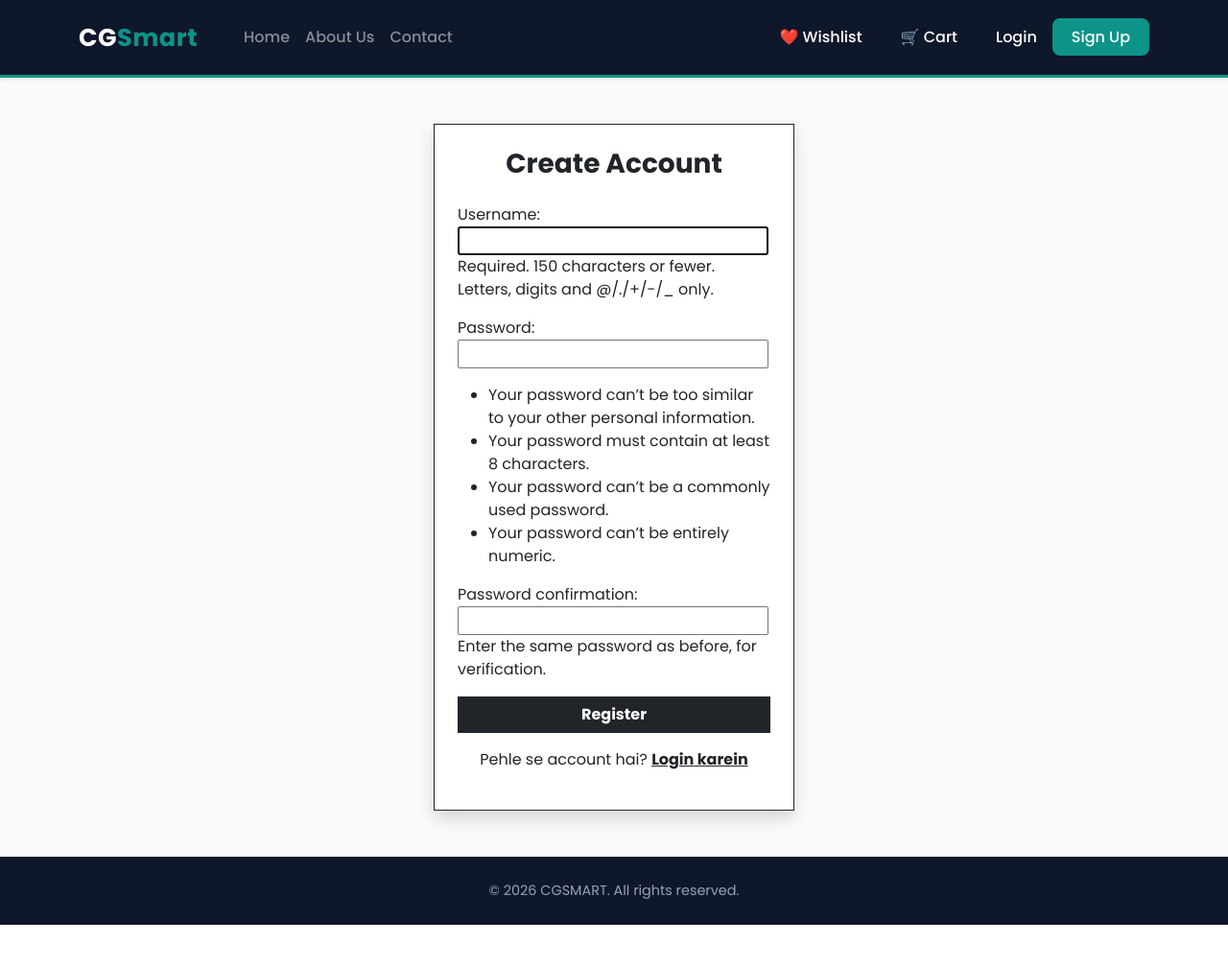
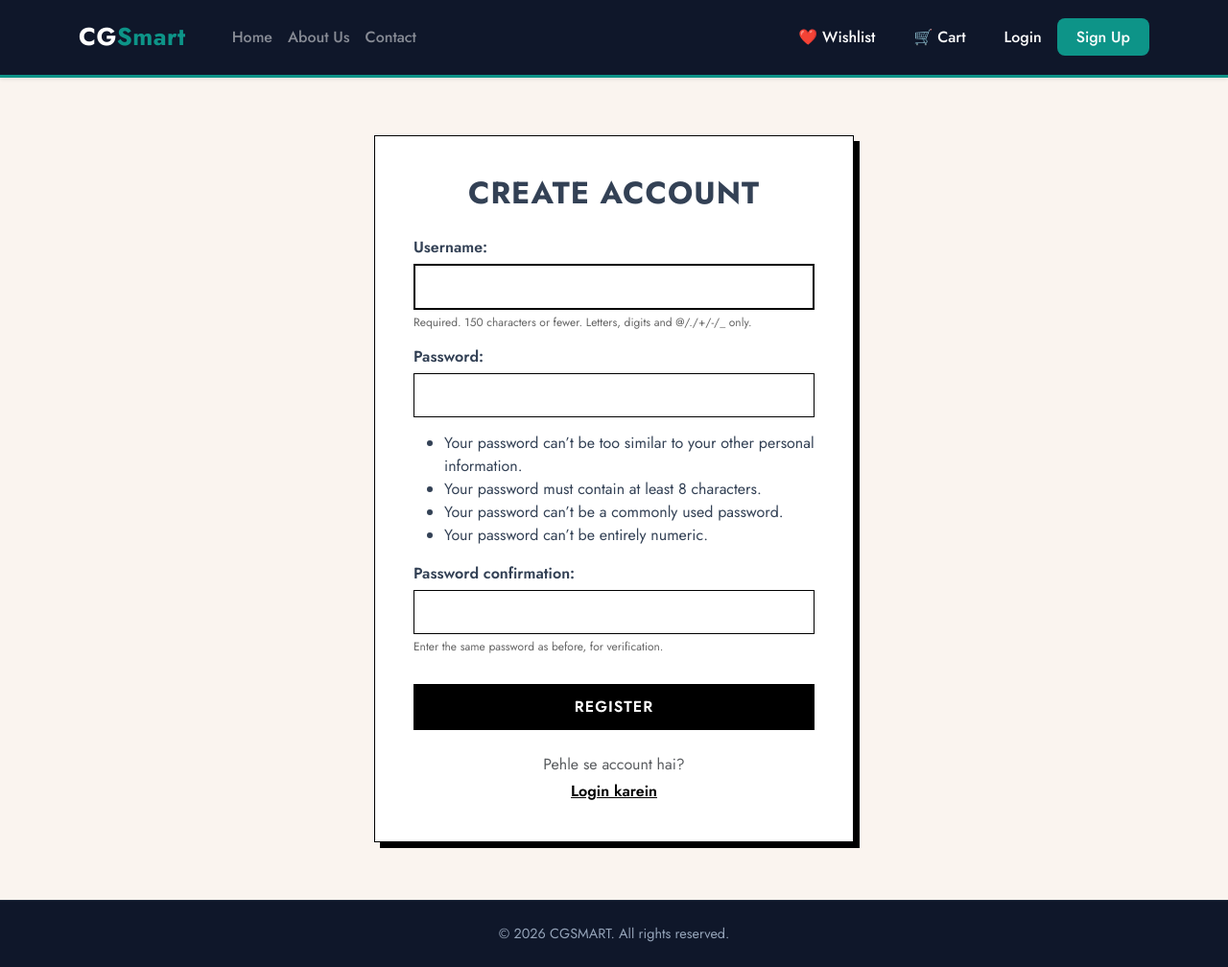
Before and after one commit to pankajchachan2008-rgb/my-online-store, a Django app: page /register/ in a window 1280 px wide. Shown: the whole page at 96% size. Before the commit the page ends 964 px from the top, so only its background shows below. Run offline with Django 5.2, Linux system fonts and the light colour scheme.

Commit message:
Updated Login and Register pages with Premium UI

```diff
--- a/products/templates/registration/register.html
+++ b/products/templates/registration/register.html
@@ -1,15 +1,78 @@
 {% extends 'base.html' %}
+{% load static %}
+
 {% block content %}
-<div class="container mt-5 mb-5" style="max-width: 400px;">
-    <div class="card p-4 border-dark rounded-0 shadow">
-        <h3 class="text-center fw-bold mb-4">Create Account</h3>
+<link href="https://fonts.googleapis.com/css2?family=Jost:wght@400;500;600;700&display=swap" rel="stylesheet">
+
+<style>
+    body { font-family: 'Jost', sans-serif; background-color: #FAF4EF; }
+
+    .auth-card {
+        background: #FFFFFF;
+        border: 1px solid #000000;
+        box-shadow: 6px 6px 0px #000000;
+        padding: 40px;
+        max-width: 500px;
+        margin: 60px auto;
+        border-radius: 0;
+    }
+
+    .auth-title {
+        font-weight: 700;
+        font-size: 2rem;
+        text-transform: uppercase;
+        margin-bottom: 25px;
+        text-align: center;
+        letter-spacing: 1px;
+    }
+
+    /* Django Form Styling Override */
+    .auth-card form p { margin-bottom: 15px; text-align: left; }
+    .auth-card form label { font-weight: 600; margin-bottom: 5px; display: block; }
+    .auth-card form input {
+        width: 100%;
+        border: 1px solid #000000;
+        border-radius: 0;
+        padding: 10px 15px;
+        outline: none;
+        font-family: inherit;
+    }
+    .auth-card form input:focus { border-width: 2px; }
+    .auth-card .helptext { font-size: 0.75rem; color: #666; margin-top: 4px; display: block; }
+    .auth-card ul.errorlist { color: red; font-size: 0.8rem; list-style: none; padding-left: 0; }
+
+    .btn-auth {
+        background: #000000;
+        color: #FFFFFF;
+        font-weight: 600;
+        text-transform: uppercase;
+        letter-spacing: 1px;
+        border-radius: 0;
+        border: none;
+        padding: 12px;
+        transition: 0.3s ease;
+        width: 100%;
+        margin-top: 15px;
+    }
+    .btn-auth:hover { background: #333333; color: white; }
+
+    .auth-link { color: #000; font-weight: 600; text-decoration: underline; }
+    .auth-link:hover { color: #555; }
+</style>
+
+<div class="container">
+    <div class="auth-card">
+        <h3 class="auth-title">Create Account</h3>
+
         <form method="post">
             {% csrf_token %}
             {{ form.as_p }}
-            <button type="submit" class="btn btn-dark w-100 rounded-0 fw-bold">Register</button>
+            <button type="submit" class="btn-auth">Register</button>
         </form>
-        <div class="mt-3 text-center">
-            <p>Pehle se account hai? <a href="{% url 'login' %}" class="text-dark fw-bold">Login karein</a></p>
+
+        <div class="mt-4 text-center">
+            <p class="mb-1 text-muted">Pehle se account hai?</p>
+            <a href="{% url 'login' %}" class="auth-link">Login karein</a>
         </div>
     </div>
 </div>
```
Also changed, not shown: products/templates/registration/login.html (+69 -6 lines).
